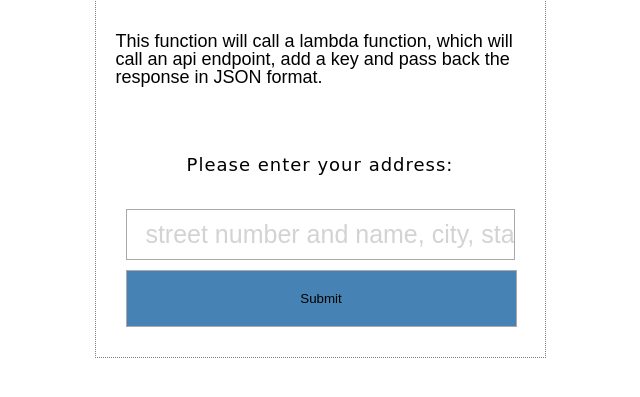
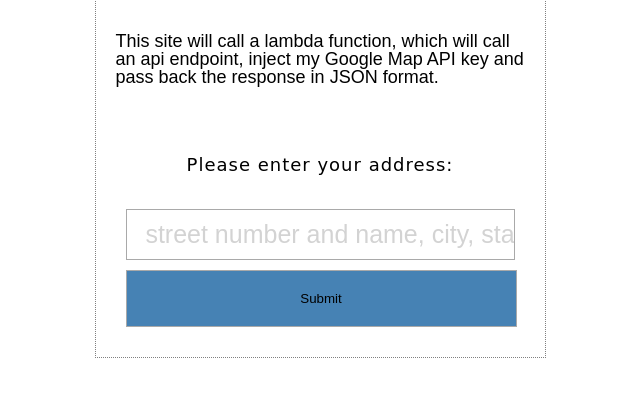
Before and after one commit to depadiernos/token-hider-inator, a website built with Parcel: page src/site/index.html in a window 1280 px wide. Shown: the part 355-752 px from the top of the page, without its empty margins (320-960 px from the left). Built offline with nearby package versions, Linux system fonts and the light colour scheme.

Commit message:
tweak description copy

```diff
--- a/src/site/index.html
+++ b/src/site/index.html
@@ -12,7 +12,7 @@
     <div class="modal">
   <header>
     <h1>Hazards of Maps!</h1>
-    <p>This function will call a lambda function, which will call an api endpoint, add a key and pass back the response in JSON format.</p>
+    <p>This site will call a lambda function, which will call an api endpoint, inject my Google Map API key and pass back the response in JSON format.</p>
   </header>
 
   <div class="form">
```
